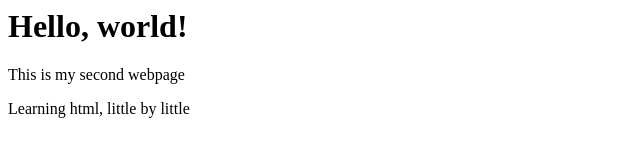
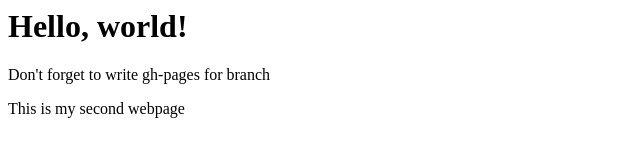
Before and after one commit to totorova/sample_website, a plain HTML site: page index.html in a window 1280 px wide. Shown: the whole page, without its empty margins (0-640 px from the left). Drawn offline with Linux system fonts and the light colour scheme.

Commit message:
Update index.html

```diff
--- a/index.html
+++ b/index.html
@@ -1,3 +1,3 @@
 <p><h1>Hello, world!</h1></p>
+<p><stron>Don't forget to write gh-pages for branch</strong></p>
 <p>This is my second webpage</p>
-<p>Learning html, little by little</p>
```
